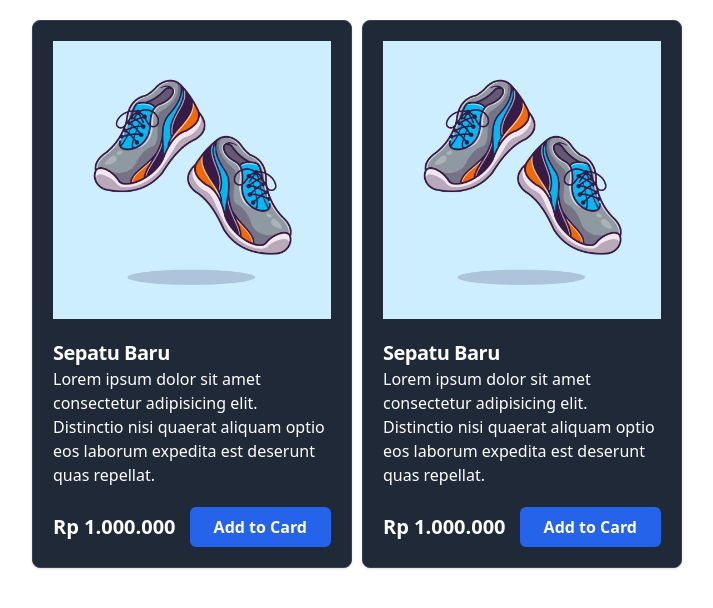
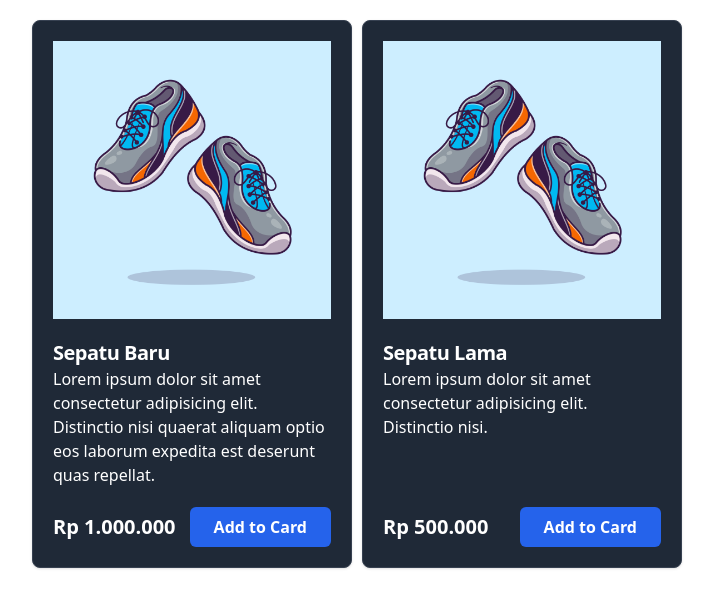
Before and after one commit to bhaskarayh/vip-code-react-js, a React (Vite) app: page /product in a window 1280 px wide. Shown: the top 608 px of the page, without its empty margins (283-996 px from the left). Built offline with nearby package versions, Linux system fonts and the light colour scheme.

Commit message:
add 9. rendering list

```diff
--- a/src/Pages/producs.jsx
+++ b/src/Pages/producs.jsx
@@ -1,27 +1,37 @@
 import CardProduct from '../components/Fragments/CardProduct';
+
+const products = [
+    {
+        id: 1,
+        name: 'Sepatu Baru',
+        price: 'Rp 1.000.000',
+        image: '/images/shoes.jpg',
+        desciption:
+            'Lorem ipsum dolor sit amet consectetur adipisicing elit. Distinctio nisi quaerat aliquam optio eos laborum expedita est deserunt quas repellat.',
+    },
+    {
+        id: 2,
+        name: 'Sepatu Lama',
+        price: 'Rp 500.000',
+        image: '/images/shoes.jpg',
+        desciption:
+            'Lorem ipsum dolor sit amet consectetur adipisicing elit. Distinctio nisi.',
+    },
+];
 
 const ProducsPage = () => {
     // console.log({ CardProduct });
     return (
-        <div className="flex justify-center py-5 gap-2.5">
-            <CardProduct>
-                <CardProduct.Header image="images/shoes.jpg" />
-                <CardProduct.Body title="Sepatu Baru">
-                    Lorem ipsum dolor sit amet consectetur adipisicing elit.
-                    Distinctio nisi quaerat aliquam optio eos laborum expedita
-                    est deserunt quas repellat.
-                </CardProduct.Body>
-                <CardProduct.Footer price="Rp 1.000.000" />
-            </CardProduct>
-            <CardProduct>
-                <CardProduct.Header image="images/shoes.jpg" />
-                <CardProduct.Body title="Sepatu Baru">
-                    Lorem ipsum dolor sit amet consectetur adipisicing elit.
-                    Distinctio nisi quaerat aliquam optio eos laborum expedita
-                    est deserunt quas repellat.
-                </CardProduct.Body>
-                <CardProduct.Footer price="Rp 1.000.000" />
-            </CardProduct>
+        <div className="flex flex-wrap justify-center py-5 gap-2.5">
+            {products.map(product => (
+                <CardProduct key={product.id}>
+                    <CardProduct.Header image={product.image} />
+                    <CardProduct.Body name={product.name}>
+                        {product.desciption}
+                    </CardProduct.Body>
+                    <CardProduct.Footer price={product.price} />
+                </CardProduct>
+            ))}
         </div>
     );
 };
--- a/src/components/Fragments/CardProduct.jsx
+++ b/src/components/Fragments/CardProduct.jsx
@@ -3,7 +3,7 @@
 const CardProduct = props => {
     const { children } = props;
     return (
-        <div className="w-full max-w-xs bg-gray-800 border border-gray-700 rounded-lg shadow">
+        <div className="w-full max-w-xs bg-gray-800 border border-gray-700 rounded-lg shadow flex flex-col justify-between">
             {children}
         </div>
     );
@@ -19,12 +19,12 @@
 };
 
 const Body = props => {
-    const { children, title } = props;
+    const { children, name } = props;
     return (
-        <div className="px-5 pb-5">
+        <div className="px-5 pb-5 h-full">
             <a href="">
-                <h5 className="text-xl text-white font-semibold tracking-tight">
-                    {title}
+                <h5 className="text-xl text-white font-semibold tracking-tight ">
+                    {name}
                 </h5>
                 <p className="text-m text-white">{children}</p>
             </a>
```
